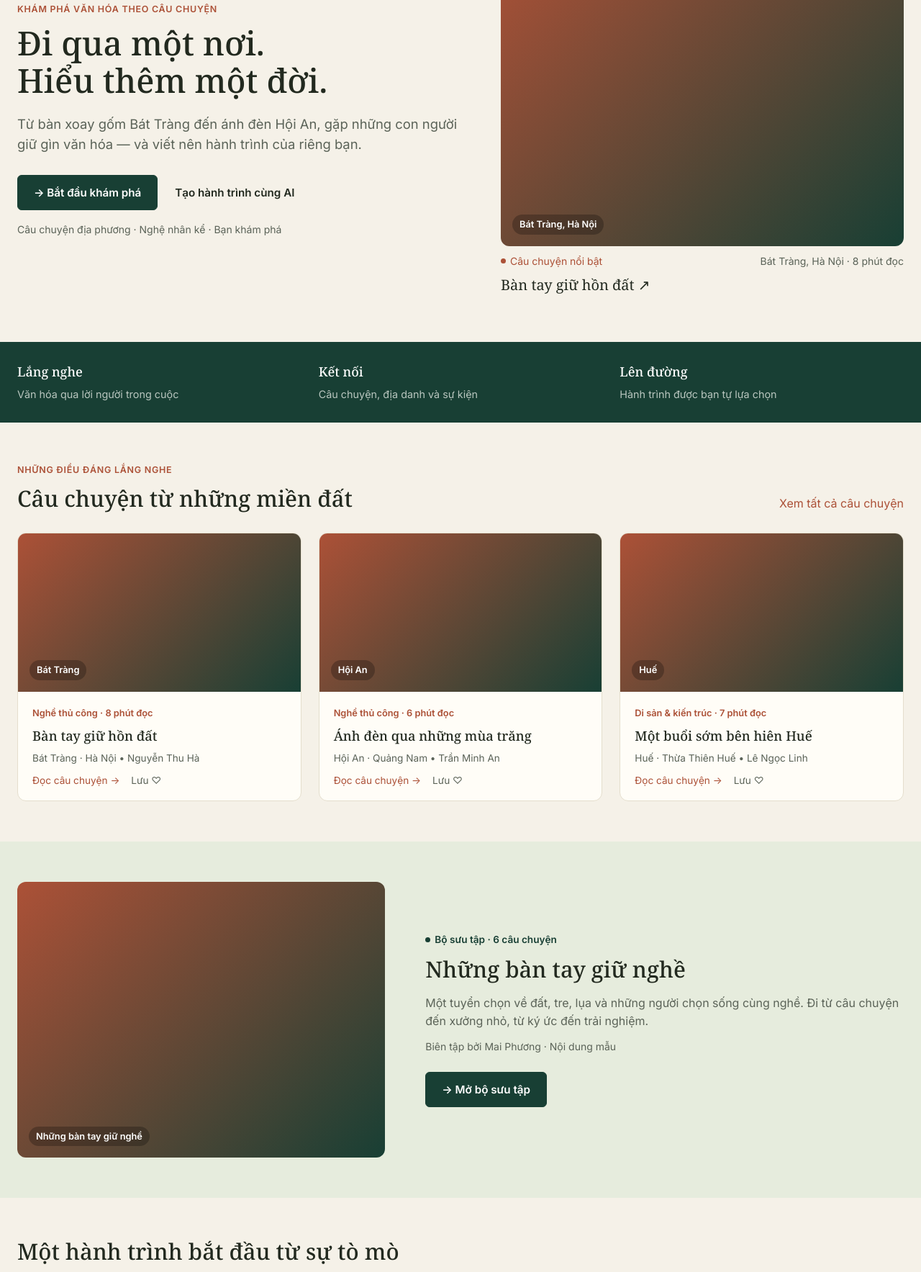
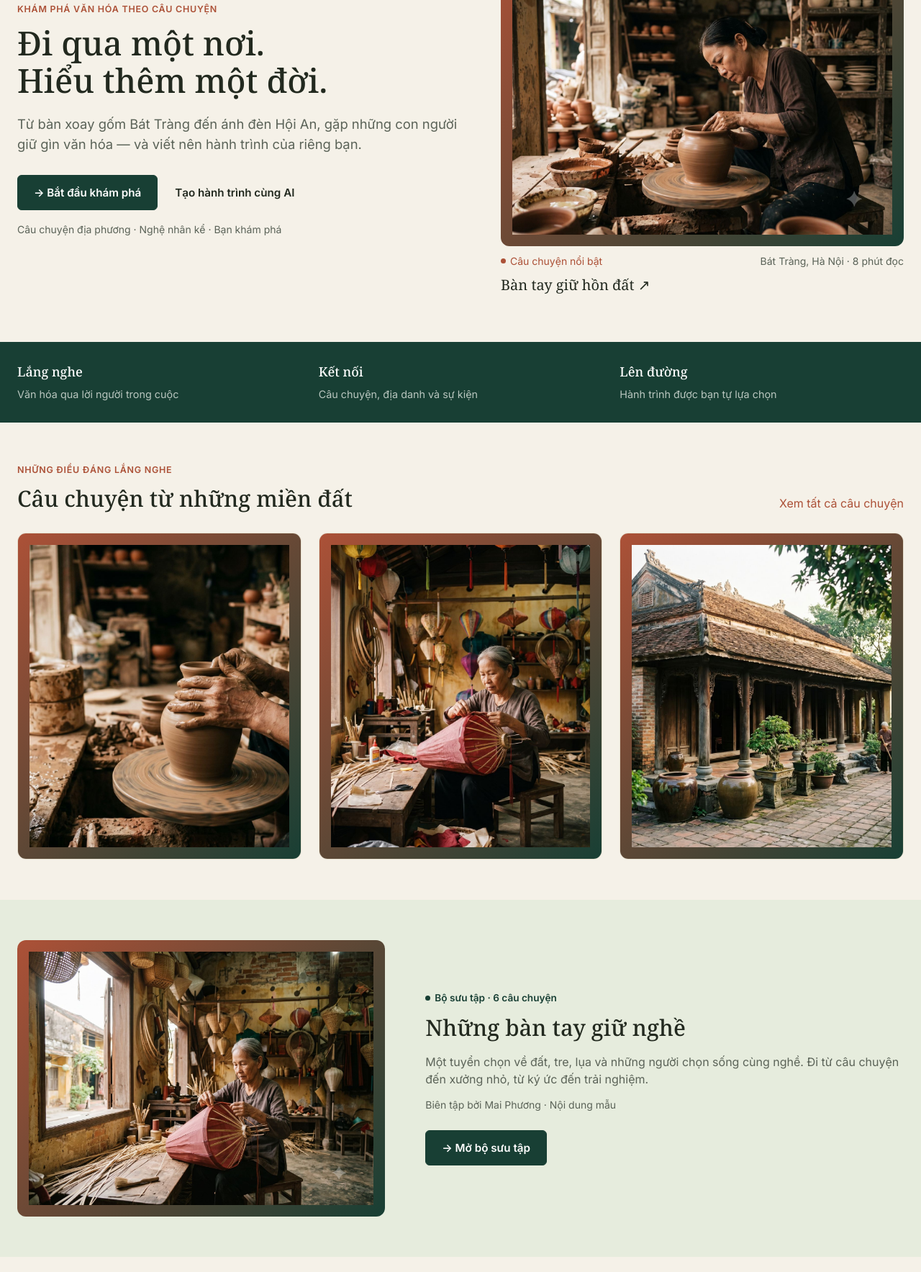
Before and after one commit to meaningless2309/BTGK, a plain HTML site: page index.html in a window 1280 px wide. Shown: the part 213-1980 px from the top of the page at 72% size. Drawn offline with Linux system fonts and the light colour scheme; files that its build step writes are made by us from their sources.

Commit message:
Update index.html

```diff
--- a/index.html
+++ b/index.html
@@ -6,7 +6,7 @@
 <title>CultureTrail — Đi qua một nơi. Hiểu thêm một đời.</title>
 <link rel="preconnect" href="https://fonts.googleapis.com">
 <link href="https://fonts.googleapis.com/css2?family=Noto+Serif:wght@400;500;600&family=Inter:wght@400;500;600;700&display=swap" rel="stylesheet">
-<link rel="stylesheet" href="css/style.css">
+<link rel="stylesheet" href="style.css">
 </head>
 <body>
 
@@ -68,7 +68,7 @@
       </div>
 
       <div class="hero-img">
-        <div class="img-block" aria-label="Nghệ nhân gốm Bát Tràng"><span>Bát Tràng, Hà Nội</span></div>
+        <img class="img-block" src="assets/hero-nghe-gom-bat-trang.jpg" alt="Nghệ nhân gốm đang tạo hình trên bàn xoay tại xưởng gốm Bát Tràng" style="width:100%;height:100%;object-fit:cover;display:block;">
         <div class="hero-img-meta">
           <span class="status">Câu chuyện nổi bật</span>
           <span>Bát Tràng, Hà Nội · 8 phút đọc</span>
@@ -109,7 +109,7 @@
 
       <div class="story-grid">
         <article class="card">
-          <div class="img-block" aria-hidden="true"><span>Bát Tràng</span></div>
+          <img class="img-block" src="assets/ban-tay-giu-hon-dat.jpg" alt="Cận cảnh đôi bàn tay nghệ nhân đang nặn một chiếc bình gốm trên bàn xoay" style="width:100%;height:100%;object-fit:cover;display:block;">
           <div class="card-body">
             <p class="card-topic">Nghề thủ công · 8 phút đọc</p>
             <h3 class="card-title"><a href="#">Bàn tay giữ hồn đất</a></h3>
@@ -125,7 +125,7 @@
         </article>
 
         <article class="card">
-          <div class="img-block" aria-hidden="true"><span>Hội An</span></div>
+          <img class="img-block" src="assets/anh-den-qua-nhung-mua-trang.jpg" alt="Nghệ nhân Hội An đang làm đèn lồng bằng tre và vải lụa trong xưởng nhỏ" style="width:100%;height:100%;object-fit:cover;display:block;">
           <div class="card-body">
             <p class="card-topic">Nghề thủ công · 6 phút đọc</p>
             <h3 class="card-title"><a href="#">Ánh đèn qua những mùa trăng</a></h3>
@@ -141,7 +141,7 @@
         </article>
 
         <article class="card">
-          <div class="img-block" aria-hidden="true"><span>Huế</span></div>
+          <img class="img-block" src="assets/mot-buoi-som-ben-hien-hue.jpg" alt="Một buổi sớm bên hiên nhà rường cổ ở Huế với những chum sành và cây cảnh" style="width:100%;height:100%;object-fit:cover;display:block;">
           <div class="card-body">
             <p class="card-topic">Di sản &amp; kiến trúc · 7 phút đọc</p>
             <h3 class="card-title"><a href="#">Một buổi sớm bên hiên Huế</a></h3>
@@ -162,7 +162,7 @@
   <!-- ======================= BĂNG BỘ SƯU TẬP ======================= -->
   <section class="collection">
     <div class="container">
-      <div class="img-block" aria-hidden="true"><span>Những bàn tay giữ nghề</span></div>
+      <img class="img-block" src="assets/nhung-ban-tay-giu-nghe.jpg" alt="Nghệ nhân Hội An đang hoàn thiện một chiếc đèn lồng vải đỏ bên cửa sổ xưởng" style="width:100%;height:100%;object-fit:cover;display:block;">
       <div>
         <p class="collection-tag">Bộ sưu tập · 6 câu chuyện</p>
         <h2>Những bàn tay giữ nghề</h2>
@@ -237,6 +237,6 @@
   </div>
 </div>
 
-<script src="js/main.js"></script>
+<script src="script.js"></script>
 </body>
 </html>
```
